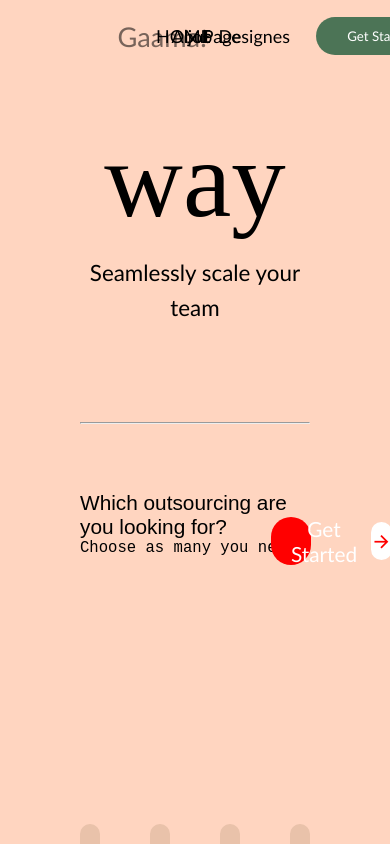
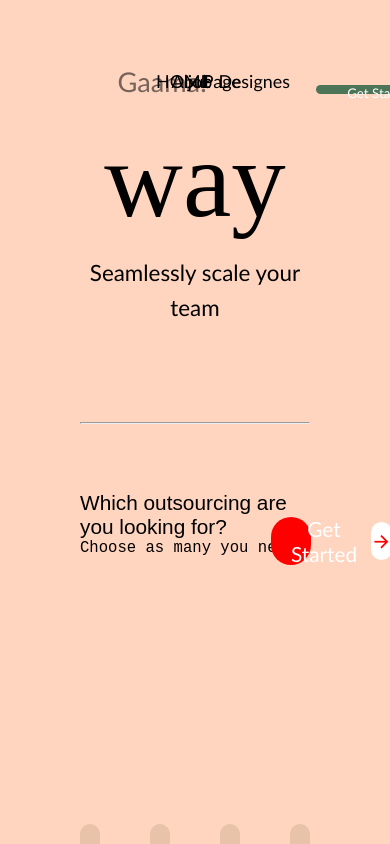
Before and after one commit to mrbot-apt/webdesigne, a plain HTML site: page index.html in a window 390 px wide. Drawn offline with nearby package versions, Linux system fonts and the light colour scheme; grey boxes are pictures that could not be loaded.

Commit message:
Changes: in @media (max-width:1080px) Signed-off-by: Abhay <gaamagaming@gmail.com>

```diff
--- a/style.css
+++ b/style.css
@@ -19,11 +19,24 @@ body {
     height: 100vh;
 }
 
-@media only screen and (max-width:1200px) {
+@media only screen and (min-width:1367px) {
     body {
         background-color: red;
     }
 
+}
+
+@media only screen and (max-width:1081px){
+    body{
+        width: 100vw;
+        height: auto;
+        background-color: #dadada;
+    }
+    header{
+        position: relative;
+        top: 3px;
+        padding: 42px;
+    }
 }
 
 
```
